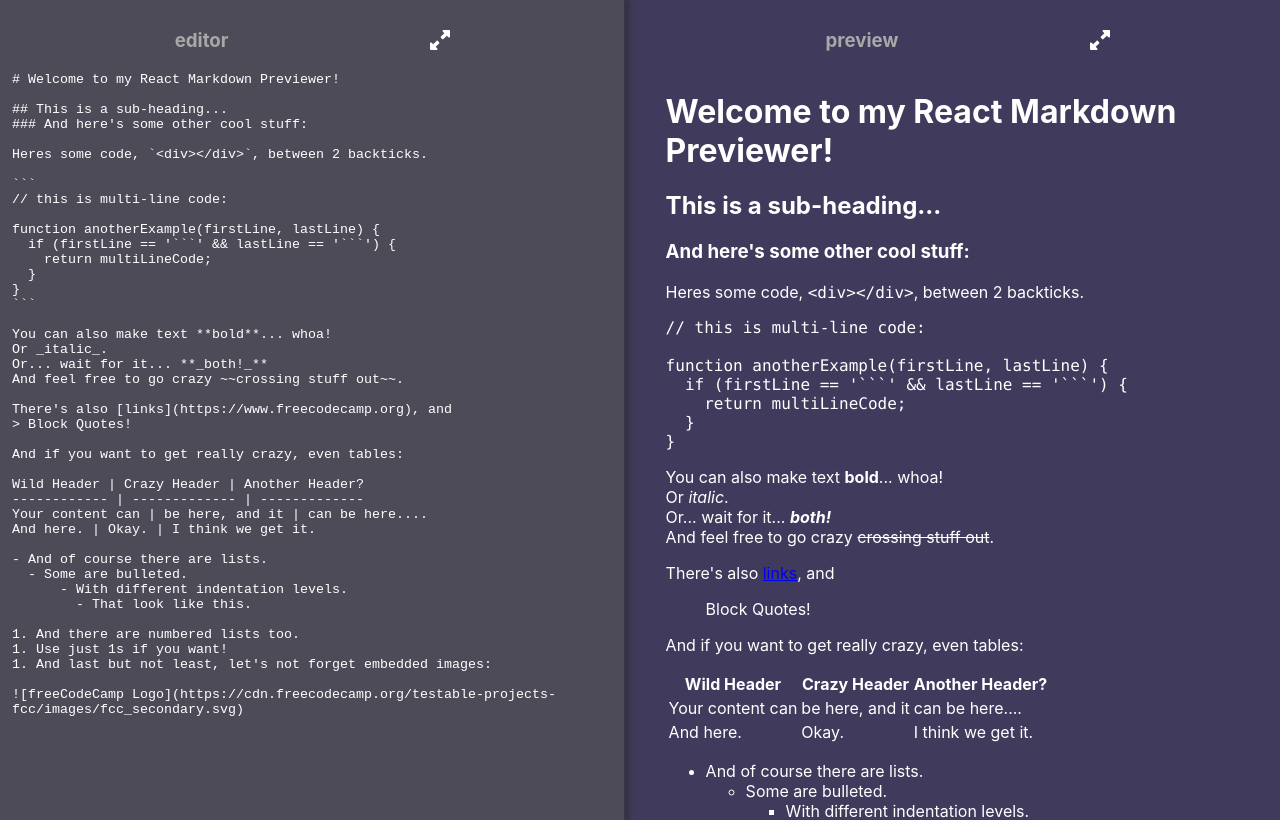
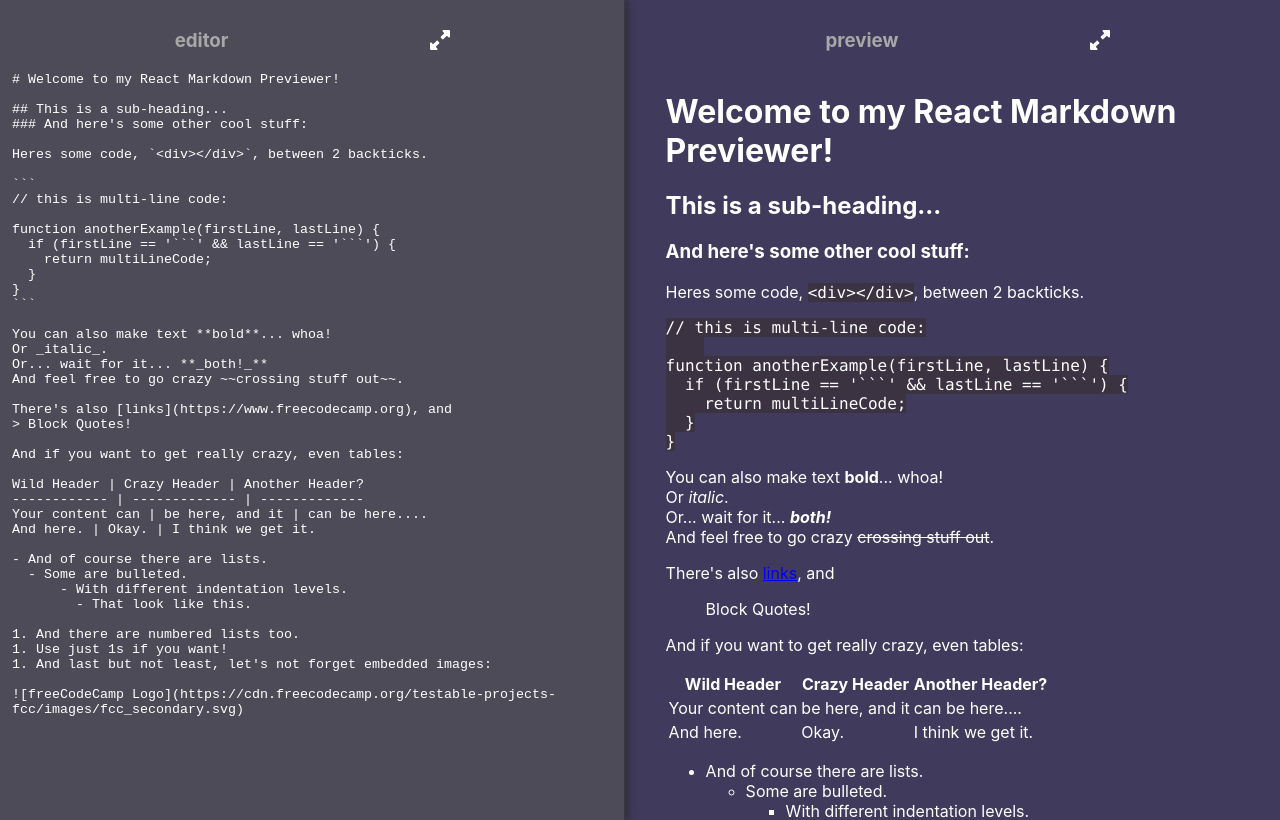
Before and after one commit to leskerito/Readme-react, a React (Create React App) app: page / in a window 1280 px wide. Built offline with nearby package versions, Linux system fonts and the light colour scheme.

Commit message:
Editing README and adding all the files

```diff
--- a/src/App.css
+++ b/src/App.css
@@ -13,6 +13,10 @@ body {
   color: white;
   box-sizing: border-box;
   overflow: hidden;
+}
+
+code {
+  background-color: #3b3242;
 }
 
 a:visited {
--- a/src/App.sass
+++ b/src/App.sass
@@ -31,6 +31,9 @@ body
     color: white
     box-sizing: border-box
     overflow: hidden
+
+code
+    background-color:  #3b3242
 
 a:visited
     color: black
```
Also changed, not shown: 1 other file (tests, documents, lock files or other folders).
